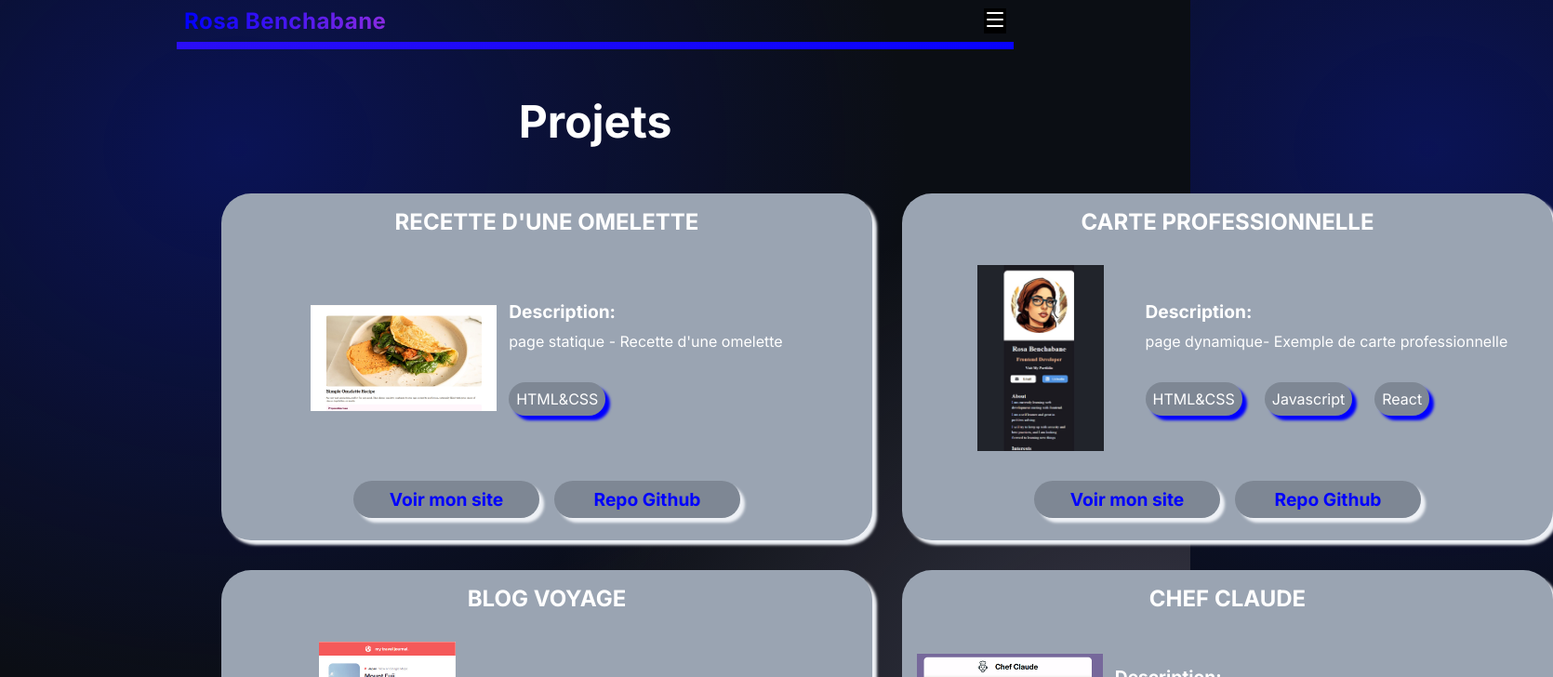
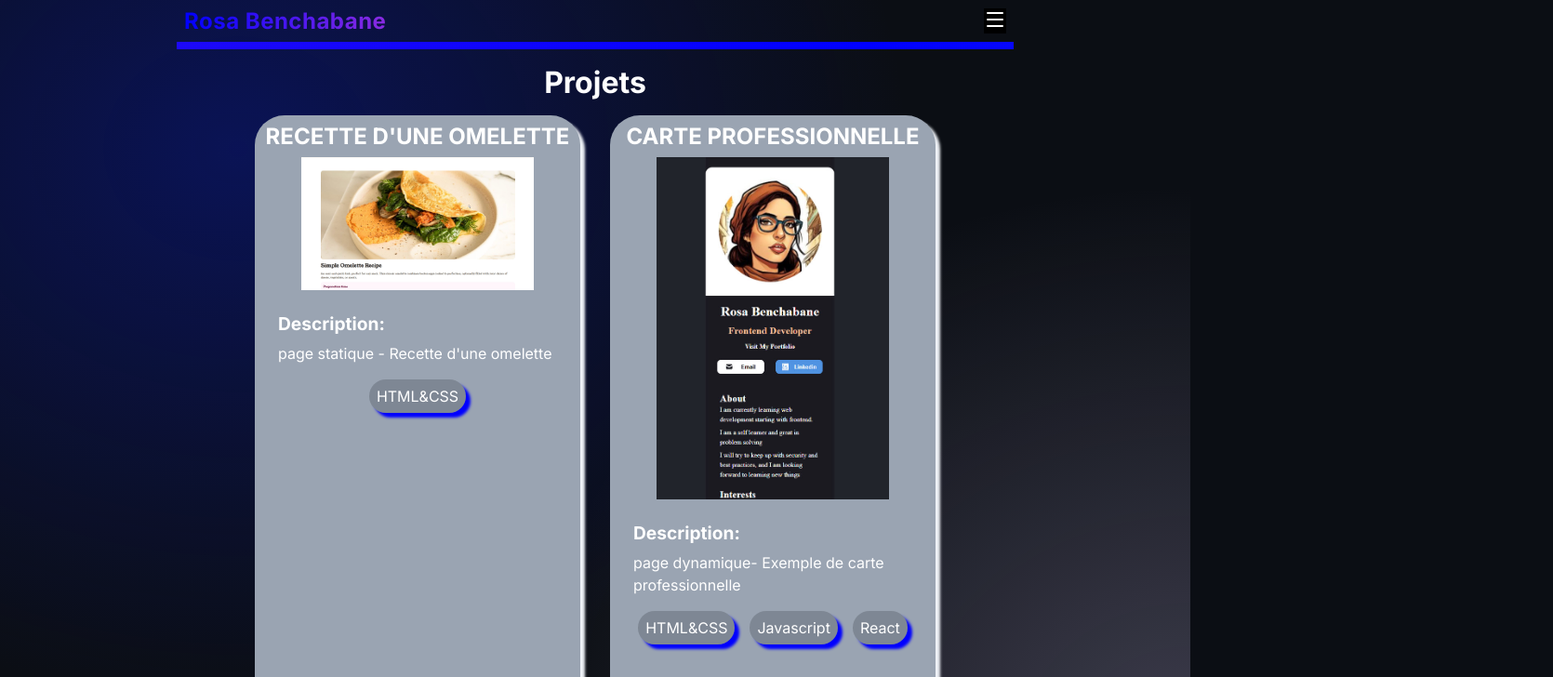
Before and after one commit to RosaBen/portfolio-RB, a React (Vite) app: page /projects in a window 1280 px wide. Shown: the top 728 px of the page at 93% size, 1670 px wide, since content can reach past the window. Built offline with nearby package versions, Linux system fonts and the light colour scheme.

Commit message:
project responsive done

```diff
--- a/src/assets/styles/projects.css
+++ b/src/assets/styles/projects.css
@@ -1,63 +1,74 @@
 .projects-page {
-  margin: 3rem;
+  margin: 1rem auto;
+  width: 100%;
+  max-width: 375px;
+  display: flex;
+  flex-direction: column;
+  align-items: center;
+  justify-content: center;
 }
 
 .projects-page h2 {
-  margin: 0 0.5rem 3rem;
-  font-size: 3rem;
-  text-align: center;
+  margin-bottom: 1rem;
+  font-size: 2rem;
 }
 
 .projects-cards {
   display: grid;
-  grid-template-columns: 1fr 1fr;
+  grid-template-columns: 1fr;
   gap: 2rem;
   align-items: center;
   justify-items: center;
 }
 
-.card-infos img {
-  width: 250px;
-  height: 200px;
-  object-fit: contain;
-}
-
 .card {
   background-color: var(--grey-color);
   border-radius: 2rem;
-  padding: 1rem;
+  padding: 0.5rem 0.2rem;
   display: flex;
   flex-direction: column;
   align-items: center;
   position: relative;
   box-shadow: 5px 5px 3px var(--white-color);
-  width: 700px;
+  width: 350px;
+  min-height: 800px;
+}
+
+.card img {
+  margin-top: 0.5rem;
+  width: 300px;
+  margin-bottom: 1rem;
 }
 
 .card h3 {
-  margin-bottom: 2rem;
   text-transform: uppercase;
   font-size: 1.5rem;
+  text-align: center;
 }
 
 .card-infos {
   display: flex;
-  gap: 0.8rem;
-  align-items: center;
+  flex-direction: column;
+  min-width: 300px;
   padding-bottom: 5rem;
+}
+
+.card-infos > div {
+  width: 300px;
+  margin: 0 auto;
 }
 
 .card-infos ul {
   list-style: none;
   display: flex;
+  justify-content: center;
   flex-wrap: wrap;
-  gap: 1.5rem;
-  margin-top: 2rem;
+  gap: 1rem;
+  margin-top: 1rem;
 }
 
 .card-infos ul li {
   background-color: var(--card-bg);
-  display: inline-block;
   border-radius: 2rem;
   padding: 0.5rem;
   box-shadow: 5px 5px 3px var(--blue-color);
@@ -76,6 +87,7 @@
   position: absolute;
   bottom: 1.5rem;
   display: flex;
+  flex-direction: column;
   gap: 1rem;
 }
 
--- a/src/assets/styles/responsive.css
+++ b/src/assets/styles/responsive.css
@@ -36,6 +36,23 @@
   }
   .about-section h3 {
     font-size: 1.7rem;
+  }
+  .projects-page {
+    max-width: 900px;
+  }
+
+  .projects-cards {
+    grid-template-columns: 1fr 1fr;
+  }
+
+  .card img {
+    width: 250px;
+    height: auto;
+  }
+
+  .card-infos {
+    gap: 0.5rem;
+    align-items: center;
   }
 }
 
@@ -122,4 +139,22 @@
   .about-skills {
     grid-area: card2;
   }
+
+  .projects-page {
+    max-width: 1200px;
+  }
+
+  .projects-page h2 {
+    margin-top: 1rem;
+    font-size: 2.5rem;
+  }
+
+  .projects-cards {
+    grid-template-columns: 1fr 1fr 1fr 1fr;
+  }
+
+  .card h3 {
+    margin-top: 1rem;
+    margin-bottom: 1rem;
+  }
 }
```
